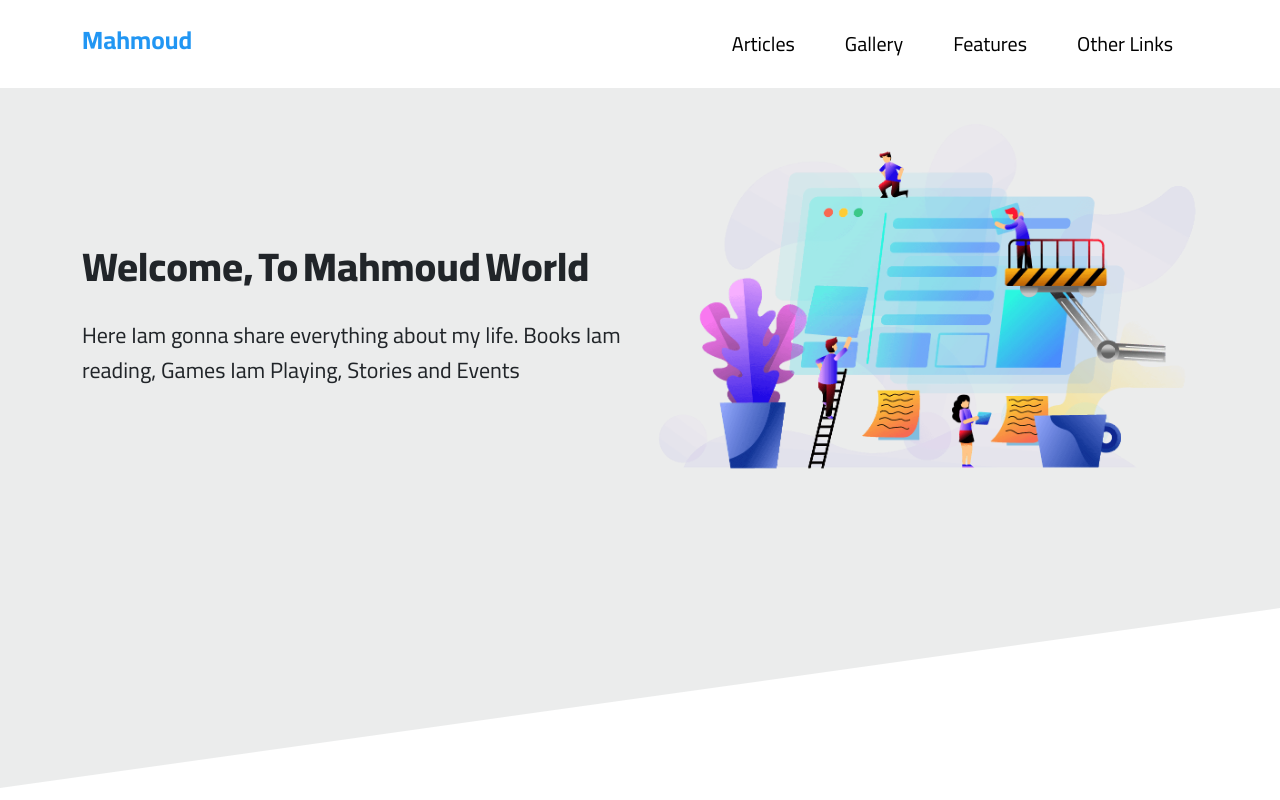
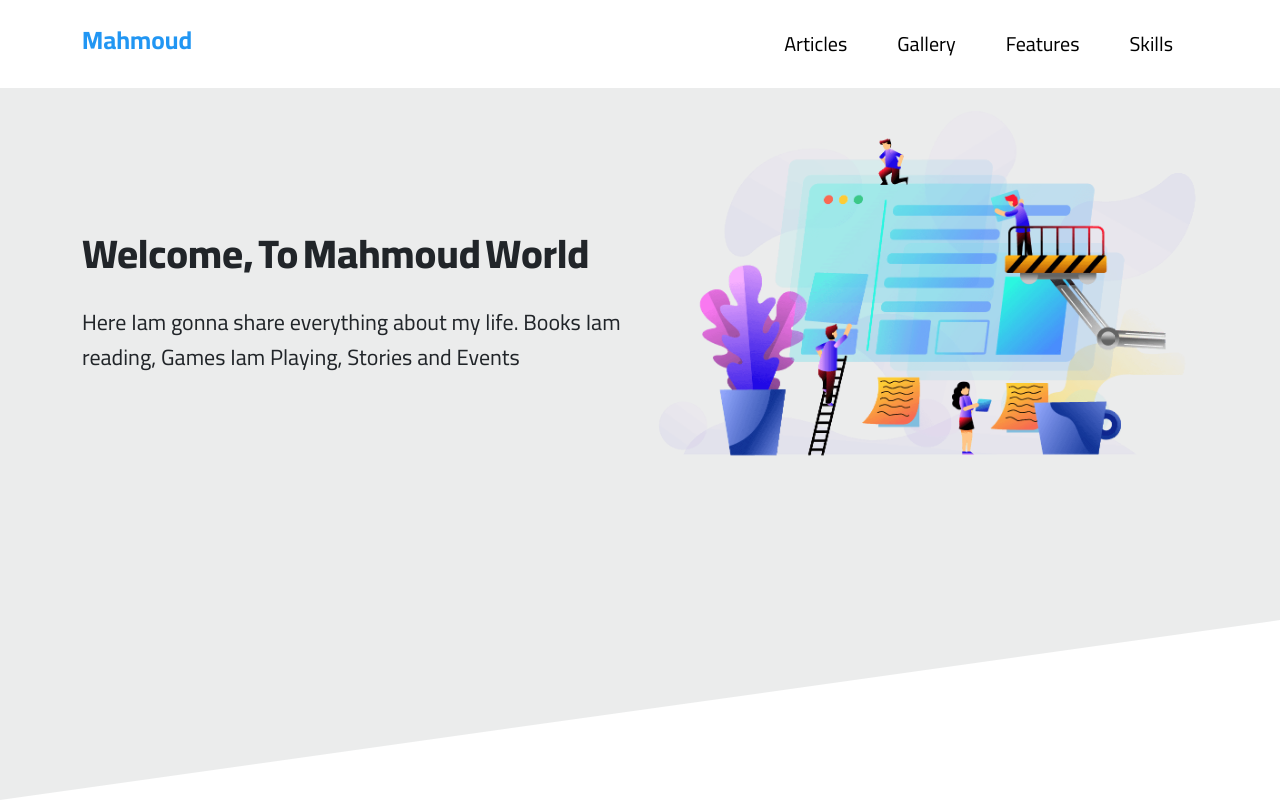
Before and after one commit to mahmoudtamer0/mahmoud.proj, a plain HTML site: page index.html in a window 1280 px wide. Shown: the top 800 px of the page. Drawn offline with Linux system fonts and the light colour scheme.

Commit message:
adding more features by js and class activ in css

```diff
--- a/css/zero.css
+++ b/css/zero.css
@@ -54,7 +54,7 @@ a {
 
 .main-sec {
     position: relative;
-    padding-top: 50px;
+    padding-top: 90px;
     padding-bottom: 50px;
 }
 
@@ -129,7 +129,7 @@ a {
 /* end global rules */
 /* header */
 header {
-    position: relative;
+    position: fixed;
     width: 100%;
     background-color: white;
     z-index: 1000;
@@ -164,6 +164,8 @@ header ul a {
     color: black;
     font-size: 20px;
     font-weight: normal;
+    background-color: white;
+    border: none;
 }
 
 header ul a::before {
@@ -181,26 +183,24 @@ header ul a:hover::before {
     width: 100%;
 }
 
-header ul a::after {
-    content: "";
-    width: 0;
-    height: 100%;
-    position: absolute;
-    left: 0;
-    background-color: #edededb5;
-    top: 0;
-    transition: 0.3s;
-    z-index: -1;
-}
-
-header ul a:hover::after {
-    width: 100%;
-}
-
 header ul a:hover {
     color: #1787e0;
 }
 
+header .activ {
+    color: var(--main-color);
+}
+
+header .activ::before {
+    position: absolute;
+    content: "";
+    width: 100%;
+    height: 3px;
+    background-color: #2196f3;
+    top: 0;
+    left: 0;
+    transition: 0.3s;
+}
 
 @media(max-width:767px) {
     header ul li a {
@@ -208,6 +208,10 @@ header ul a:hover {
         width: 100%;
         display: block
     }
+
+    header {
+        padding-bottom: 0;
+    }
 }
 
 @media(min-width:768px) {
@@ -235,7 +239,14 @@ header nav {
 
 /* landing  */
 .landing {
-    height: 700px;
+    min-height: 100vh;
+    padding-top: 125px;
+}
+
+@media (max-width:767px) {
+    .landing {
+        padding-top: 150px;
+    }
 }
 
 @media (max-width: 992px) {
@@ -334,7 +345,7 @@ header nav {
 /*  */
 .gallery {
     position: relative;
-    padding-top: 40px;
+    padding-top: 90px;
     padding-bottom: 40px;
     background-color: #edededb5;
 }
--- a/index.html
+++ b/index.html
@@ -24,10 +24,10 @@
                 </div>
                 <nav>
                     <ul>
-                        <li><a href="#articles">Articles</a></li>
-                        <li><a href="#gallery">Gallery</a></li>
-                        <li><a href="#features">Features</a></li>
-                        <li><a href="#other">Other Links</a></li>
+                        <li><a id="artic_btn" href="#articles">Articles</a></li>
+                        <li><a id="gallery_btn" href="#gallery">Gallery</a></li>
+                        <li><a id="feat_btn" href="#features">Features</a></li>
+                        <li><a id="skills_btn" href="#skills_section">Skills</a></li>
                     </ul>
                 </nav>
             </div>
@@ -469,7 +469,7 @@
             </div>
         </div>
         <!--  -->
-        <div class="skills main-sec">
+        <div class="skills main-sec" id="skills_section">
             <h2 class="main-title">my skills</h2>
             <div class="container">
                 <div class="skills-secs row justify-content-center align-items-center">
--- a/js/main.js
+++ b/js/main.js
@@ -1,27 +1,23 @@
 let skills = document.querySelector('.skills')
 let spans = document.querySelectorAll('.skills span')
 
-window.onscroll = function () {
-    if (window.scrollY >= skills.offsetTop - 200) {
-        spans.forEach((span) => {
-            span.style.width = span.dataset.width
-        })
-    } else {
-        spans.forEach((span) => {
-            span.style.width = 0;
-        })
-    }
-    if (window.scrollY >= secs.offsetTop) {
-        if (!started) {
-            nums.forEach((number) => startcount(number))
-        }
-        started = true;
-    }
-};
-// spans.forEach((span) => {
-//     span.style.width = span.dataset.width
-// })
-
+// window.onscroll = function {
+//     if (window.scrollY >= skills.offsetTop - 200) {
+//         spans.forEach((span) => {
+//             span.style.width = span.dataset.width
+//         })
+//     } else if (window.scrollY > 11570.400390625) {
+//         spans.forEach((span) => {
+//             span.style.width = 0;
+//         })
+//     }
+//     if (window.scrollY >= secs.offsetTop) {
+//         if (!started) {
+//             nums.forEach((number) => startcount(number))
+//         }
+//         started = true;
+//     }
+// };
 let countdat = new Date("Dec 31, 2023 12:59:59").getTime()
 let counter = setInterval(() => {
     let dateNow = new Date().getTime();
@@ -49,3 +45,46 @@ function startcount(el) {
         }
     }, 200 / goal)
 }
+let artic_btn = document.getElementById('artic_btn')
+let gallery_btn = document.getElementById('gallery_btn')
+let feat_btn = document.getElementById('feat_btn')
+let skills_btn = document.getElementById('skills_btn')
+let articles = document.querySelector('.articles')
+let gallery = document.querySelector('.gallery')
+let features = document.querySelector('.features')
+
+window.onscroll = function () {
+    if (window.scrollY >= skills.offsetTop - 200 && window.scrollY < 7110.39990234375) {
+        spans.forEach((span) => {
+            span.style.width = span.dataset.width
+        })
+    } else if (window.scrollY > 7110.39990234375) {
+        spans.forEach((span) => {
+            span.style.width = 0;
+        })
+    }
+    if (window.scrollY >= secs.offsetTop) {
+        if (!started) {
+            nums.forEach((number) => startcount(number))
+        }
+        started = true;
+    }
+
+    if (window.scrollY >= 745.5999755859375 && window.scrollY < 1792) {
+        artic_btn.classList.add('activ')
+    } else if (window.scrollY >= 2956 && window.scrollY < 3869.600097656255) {
+        feat_btn.classList.add('activ')
+    } else if (window.scrollY >= gallery.offsetTop && window.scrollY < 2855.199951171875) {
+        gallery_btn.classList.add('activ')
+    } else if (window.scrollY >= skills.offsetTop - 200 && window.scrollY < 7110.39990234375) {
+        skills_btn.classList.add('activ')
+    } else {
+        artic_btn.classList.remove('activ')
+        feat_btn.classList.remove('activ')
+        gallery_btn.classList.remove('activ')
+        skills_btn.classList.remove('activ')
+        spans.forEach((span) => {
+            span.style.width = 0;
+        })
+    }
+}
```
